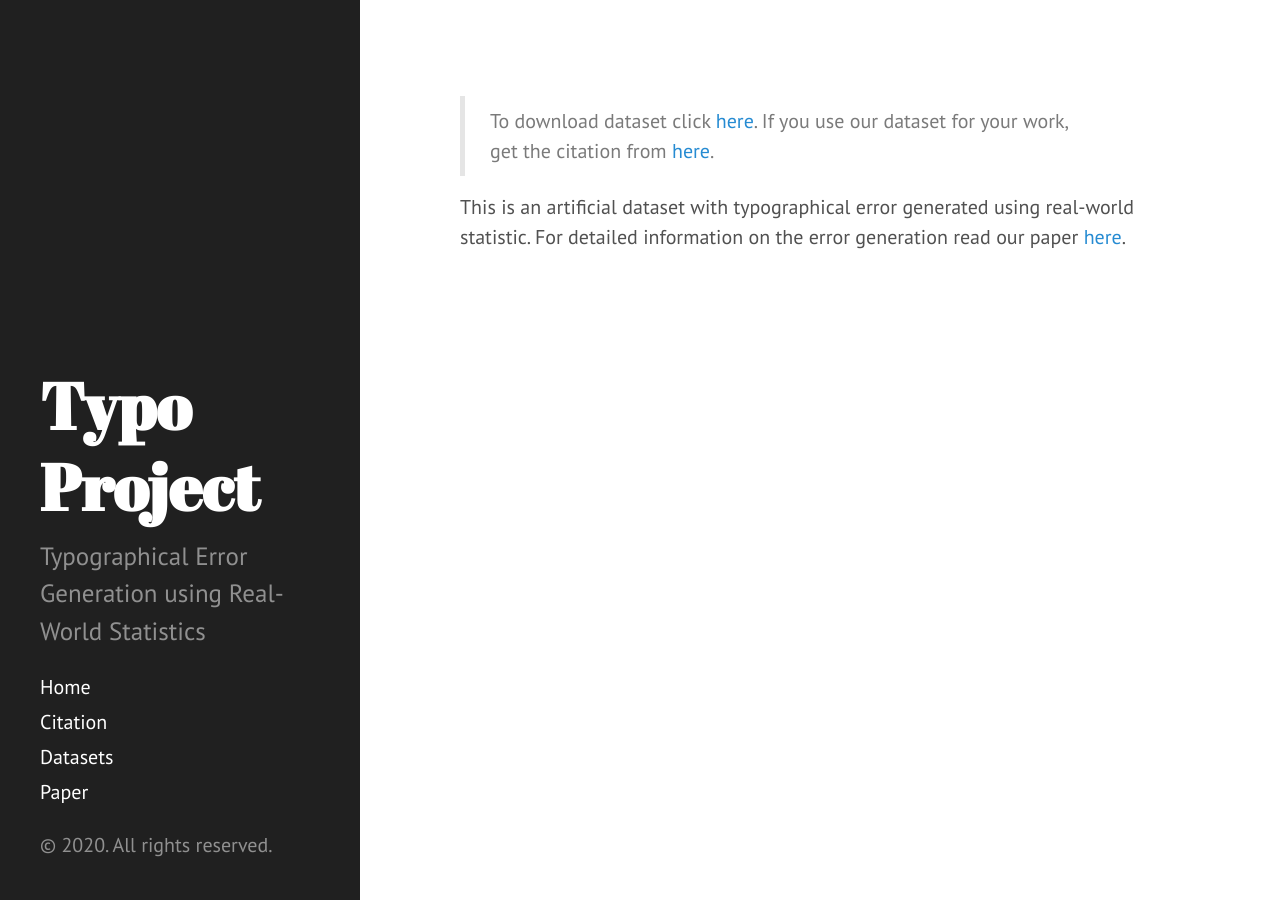
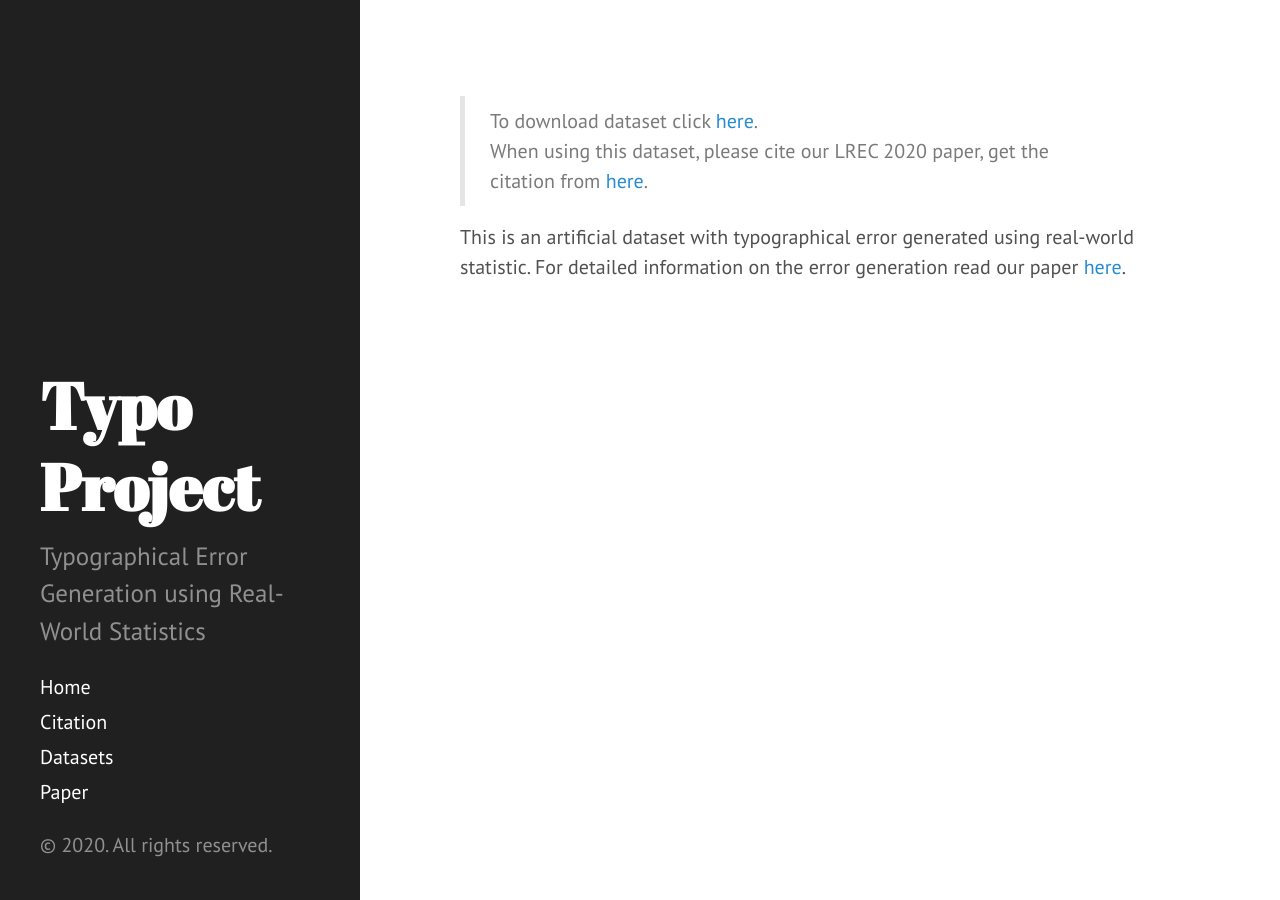
Before and after one commit to xitizzz/typo, a Jekyll site: the page built from index.md, in a window 1280 px wide. Built offline with Jekyll 4.4.1, drawn with Linux system fonts in a browser that asks for light colours.

Commit message:
Update index.md

```diff
--- a/index.md
+++ b/index.md
@@ -4,6 +4,6 @@ title: Home
 ---
 
 > To download dataset click [here](/dataset).
-> If you use our dataset for your work, get the citation from [here](/cite).
+> When using this dataset, please cite our LREC 2020 paper, get the citation from [here](/cite).
 
 This is an artificial dataset with typographical error generated using real-world statistic. For detailed information on the error generation read our paper [here](/paper).
```
